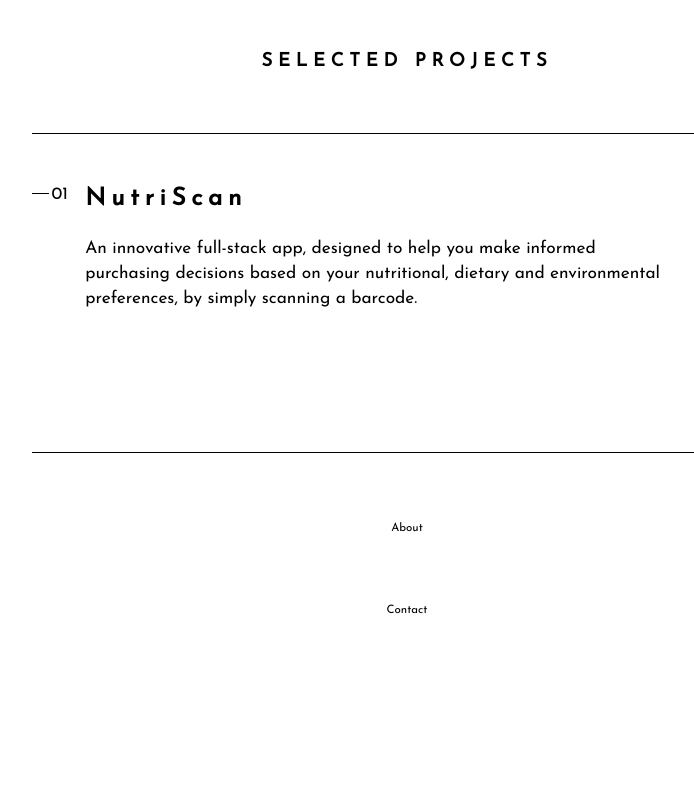
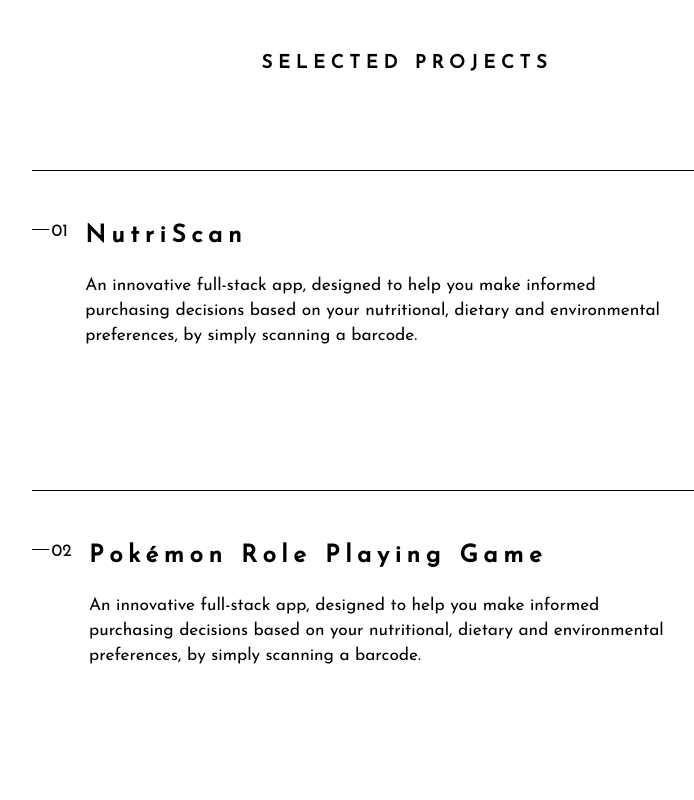
Before and after one commit to Eyal-donut/portfolio-website, a React (Vite) app: page / in a window 1280 px wide. Shown: the part 980-1780 px from the top of the page, without its empty margins (233-927 px from the left). Before the commit the page ends 1596 px from the top, so only its background shows below. Built offline with nearby package versions, Linux system fonts and the light colour scheme.

Commit message:
projects

```diff
--- a/src/components/section-specific components/Main/Main.module.css
+++ b/src/components/section-specific components/Main/Main.module.css
@@ -1,5 +1,5 @@
 .main{
-    margin-bottom: 17vh;
+    margin-bottom: 6rem;
     width: 100vw;
     height:100vh;
     background: url(/src/assets/images/hero_04_desktop.png) no-repeat center center/cover;
--- a/src/components/section-specific components/Project/Project.module.css
+++ b/src/components/section-specific components/Project/Project.module.css
@@ -9,13 +9,37 @@
   height: 40vh;
   transition: all var(--main-speed) ease-in-out;
   border-top: 0.1rem solid black;
-  border-bottom: 0.1rem solid black;
+  /* border-bottom: 0.1rem solid black; */
   padding-top: 4rem;
   cursor: pointer;
-  background: none;
-  z-index: 1;
+  z-index: 0;
 }
-.projectBackground{
+
+/* .projectWrapperHovered::after {
+  content: "";
+  position: absolute;
+  top: 0;
+  left: 0;
+  width: 100%;
+  height: 100%;
+  background: rgb(255, 255, 255, .7);
+  z-index: -1;
+  transition: all 0.5s ease-in-out;
+} */
+
+.backgroundOverlay {
+  content: "";
+  position: absolute;
+  top: 0;
+  left: 0;
+  width: 100%;
+  height: 100%;
+  transition: opacity 0.5s ease-in-out;
+  z-index: -1;
+  background: white;
+}
+
+/* .projectBackground{
   content: "";
   position: absolute;
   top: 0;
@@ -39,7 +63,7 @@
 .projectBackground:hover:after {
   background: rgb(255, 255, 255, 0.7);
   z-index: -1;
-}
+}  */
 
 
 
--- a/src/components/section-specific components/Project/Project.tsx
+++ b/src/components/section-specific components/Project/Project.tsx
@@ -1,4 +1,4 @@
-import { FC } from "react";
+import React, { FC, useState } from "react";
 import classes from "./Project.module.css";
 import ProjectHeaderAndText from "../ProjectHeaderAndText/ProjectHeaderAndText";
 import ProjectNumber from "../ProjectNumber/ProjectNumber";
@@ -16,16 +16,35 @@ const Project: FC<ProjectProps> = ({
   description,
   projectNumber,
 }) => {
+  const [isHovered, setIsHovered] = useState(false);
+  const handleMouseOver = () => {
+    setIsHovered(true);
+  };
+
+  const handleMouseLeave = () => {
+    setIsHovered(false);
+  };
+
   return (
-    <div className={classes.projectWrapper}>
+    <div
+      className={
+        isHovered
+          ? `${classes.projectWrapperHovered} ${classes.projectWrapper}`
+          : classes.projectWrapper
+      }
+      style={{
+        background: `url(${imageURL}) no-repeat center center/cover`,
+      }}
+      onMouseOver={handleMouseOver}
+      onMouseLeave={handleMouseLeave}
+    >
       <div
-        className={classes.projectBackground}
+        className={classes.backgroundOverlay}
         style={{
-          background: `url(/src/assets/images/background1.jfif) no-repeat center
-  center/cover`,
+          opacity: isHovered ? 0.7 : 1,
         }}
-      />
-      <ProjectNumber projectNumber={projectNumber} />
+      ></div>
+      <ProjectNumber projectNumber={projectNumber} isHovered={isHovered}/>
       <ProjectHeaderAndText header={header} description={description} />
     </div>
   );
--- a/src/components/section-specific components/ProjectNumber/ProjectNumber.module.css
+++ b/src/components/section-specific components/ProjectNumber/ProjectNumber.module.css
@@ -10,14 +10,10 @@
    font-size: var(--font-size-p2-projects);
 }
 
-.growLine{
-    width: 1.5rem;
+.line{
     height: .08rem;
     background-color: black;
     margin-right: 0.2rem;
     margin-top: .55rem;
+    transition: all 0.5s ease-in-out;
 }
-
-.growLine:hover{
-    width: 5rem;
-}
--- a/src/components/section-specific components/ProjectNumber/ProjectNumber.tsx
+++ b/src/components/section-specific components/ProjectNumber/ProjectNumber.tsx
@@ -3,14 +3,20 @@ import classes from "./ProjectNumber.module.css";
 
 interface ProjectNumberProps {
   projectNumber: number;
+  isHovered: boolean;
 }
 
-const ProjectNumber: FC<ProjectNumberProps> = ({ projectNumber }) => {
+const ProjectNumber: FC<ProjectNumberProps> = ({
+  projectNumber,
+  isHovered,
+}) => {
   return (
     <div className={classes.numberBoxContainer}>
-      <div className={classes.growLine} />
+      <div
+        className={classes.line}
+        style={{ width: isHovered ? "5rem" : "1.5rem" }}
+      />
       <div className={classes.numberBox}>{`0${projectNumber}`}</div>
-
     </div>
   );
 };
--- a/src/components/section-specific components/Projects/Projects.module.css
+++ b/src/components/section-specific components/Projects/Projects.module.css
@@ -1,10 +1,16 @@
-.wrapper{
-    display: flex;
-    flex-direction: column;
-    justify-content: flex-start;
-    align-items: center;
+.wrapper {
+  display: flex;
+  flex-direction: column;
+  justify-content: flex-start;
+  align-items: center;
 }
 
-.header{
-    margin-bottom: 8rem;
+.header {
+  margin-bottom: 8rem;
 }
+
+.innerWrapper {
+  border-bottom: 0.1rem solid black;
+  width: 100%;
+  max-width: 750px;
+}
--- a/src/components/section-specific components/Projects/Projects.tsx
+++ b/src/components/section-specific components/Projects/Projects.tsx
@@ -1,7 +1,7 @@
 import { FC } from "react";
 import { sectionIds } from "../../../constants/constants";
 import Project from "../Project/Project";
-import classes from './Projects.module.css'
+import classes from "./Projects.module.css";
 
 interface ProjectType {
   imageURL: string;
@@ -18,10 +18,11 @@ const Projects: FC<ProjectsProps> = ({ projects }) => {
   return (
     <section id={sectionIds.PROJECTS} className={classes.wrapper}>
       <h3>selected projects</h3>
+      <div className={classes.innerWrapper}>
         {projects.map((proj) => {
           return (
             <Project
-            key={proj.imageURL + +proj.projectNumber}
+              key={proj.header + +proj.projectNumber}
               imageURL={proj.imageURL}
               projectNumber={proj.projectNumber}
               description={proj.description}
@@ -29,6 +30,7 @@ const Projects: FC<ProjectsProps> = ({ projects }) => {
             />
           );
         })}
+      </div>
     </section>
   );
 };
--- a/src/constants/constants.ts
+++ b/src/constants/constants.ts
@@ -1,4 +1,3 @@
-
 export const sectionIds = {
   MAIN: "section-main",
   ABOUT: "section-about",
@@ -8,11 +7,17 @@ export const sectionIds = {
 
 export const projectsInfos = [
   {
-    imageURL:'add url',
-    description: 'An innovative full-stack app, designed to help you make informed purchasing decisions based on your nutritional, dietary and environmental preferences, by simply scanning a barcode.',
+    imageURL: "/src/assets/images/background1.jfif",
+    description:
+      "An innovative full-stack app, designed to help you make informed purchasing decisions based on your nutritional, dietary and environmental preferences, by simply scanning a barcode.",
     projectNumber: 1,
-    header: 'NutriScan'
-
-
-  }
-]
+    header: "NutriScan",
+  },
+  {
+    imageURL: "/src/assets/images/background1.jfif",
+    description:
+      "An innovative full-stack app, designed to help you make informed purchasing decisions based on your nutritional, dietary and environmental preferences, by simply scanning a barcode.",
+    projectNumber: 2,
+    header: "Pokémon Role Playing Game",
+  },
+];
--- a/src/constants/styleConstants.css
+++ b/src/constants/styleConstants.css
@@ -35,7 +35,7 @@
   --line-height-p2-projects: 2.2rem;
 
   --margin-h1: 10rem 0 1.8rem;
-  --margin-h3: 2rem 0 5rem;
+  --margin-h3: 8rem 0;
   --margin-nav-button: 1.5rem 2rem;
 
   --navbar-height: 6rem;
```
Lines whose indentation alone changed are shown as unchanged.
